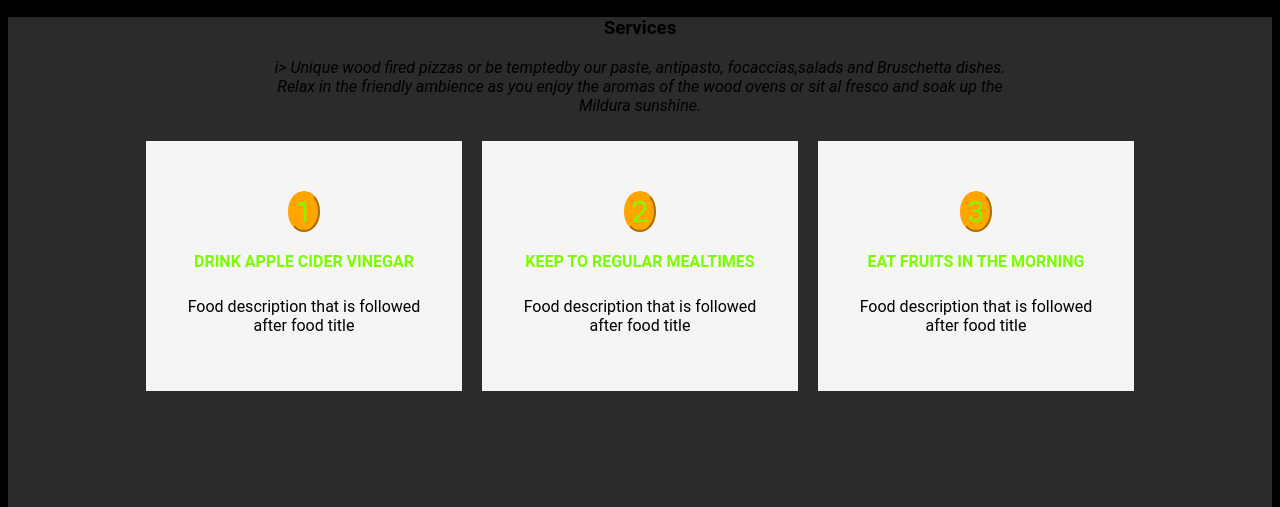
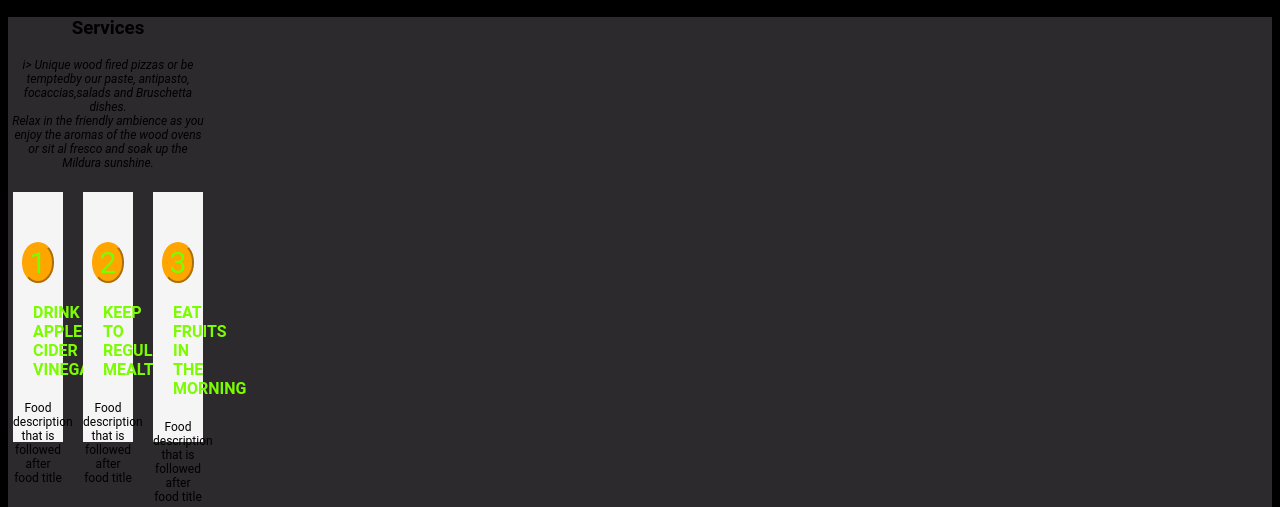
Before and after one commit to danknjoroge/Letuce-Eat, a plain HTML site: page index.html in a window 1280 px wide. Shown: the part 539-1046 px from the top of the page. Drawn offline with Linux system fonts and the light colour scheme.

Commit message:
It will add responsiveness to the page

```diff
--- a/style.css
+++ b/style.css
@@ -145,3 +145,16 @@ footer{
     text-align: center;
     color: white;
 }
+
+@media only screen and (min-width: 480px){
+    div{
+      width: 200px;
+      padding: 0px;
+    }
+    p{
+      font-size: 12px;
+    }
+    img{
+        width: 40px;
+    }
+  }
```
